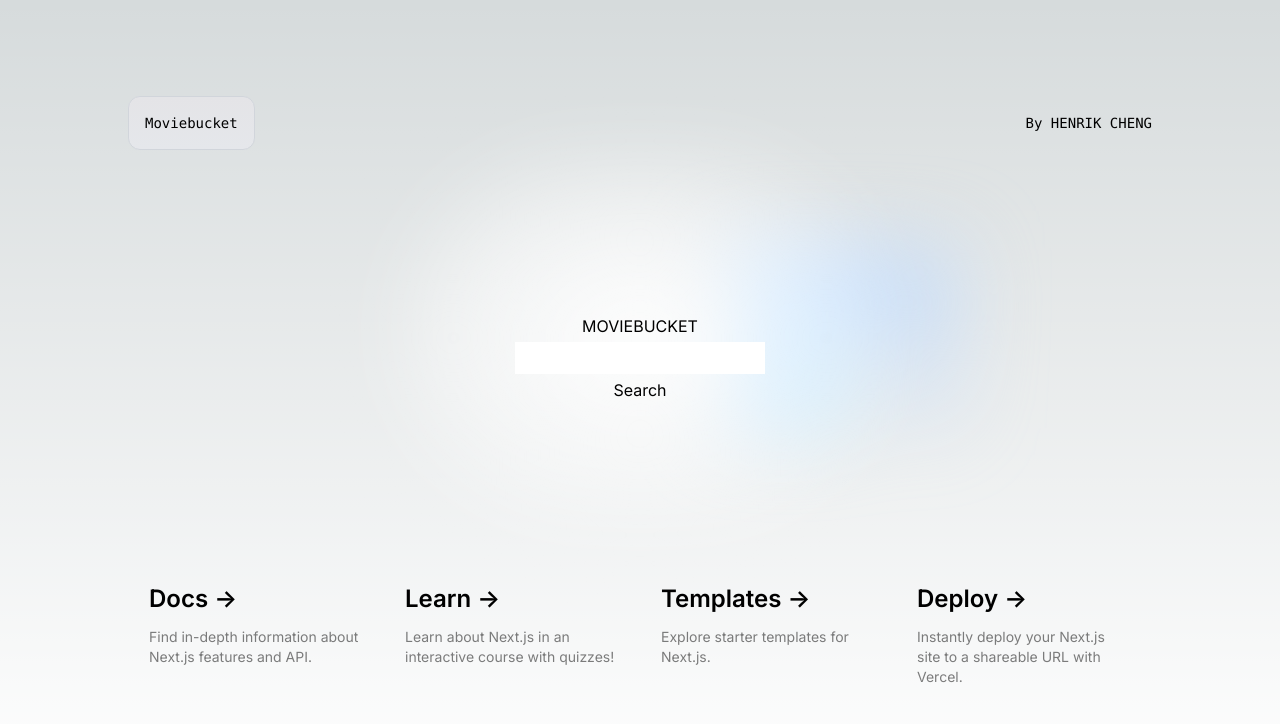
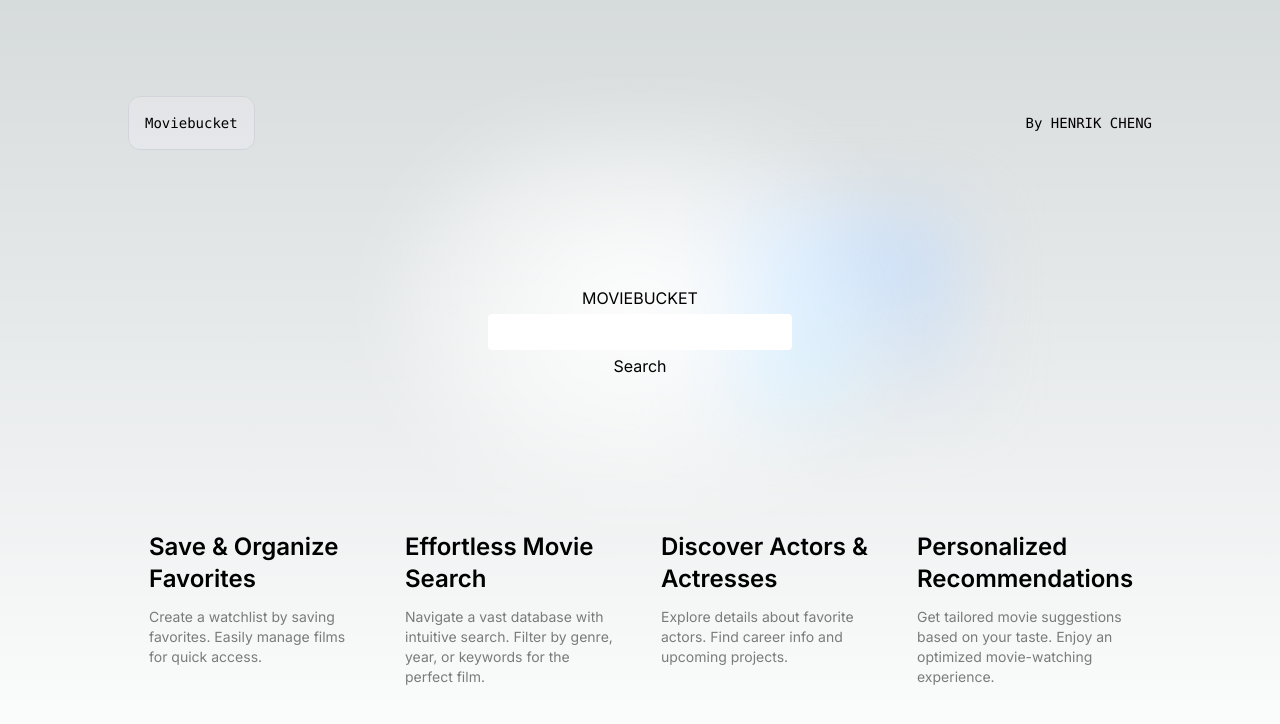
Before and after one commit to HenrikCheng/Moviebucket, a Next.js app: page / in a window 1280 px wide. Shown: the top 724 px of the page. Built offline with nearby package versions, Linux system fonts and the light colour scheme.

Commit message:
fix: move complexity out of page.tsx

```diff
--- /dev/null
+++ b/app/components/featureContent.tsx
@@ -0,0 +1,19 @@
+import { featureInfo } from "../constants";
+
+const FeatureContent = () => {
+	return (
+		<div className="mb-32 grid text-center lg:max-w-5xl lg:w-full lg:mb-0 lg:grid-cols-4 lg:text-left">
+			{featureInfo.map(({ header, text }) => (
+				<div
+					key={header.toString()}
+					className="group rounded-lg border border-transparent px-5 py-4 transition-colors hover:border-gray-300 hover:bg-gray-100 hover:dark:border-neutral-700 hover:dark:bg-neutral-800/30"
+				>
+					<h2 className={`mb-3 text-2xl font-semibold`}>{header}</h2>
+					<p className={`m-0 text-sm opacity-50`}>{text}</p>
+				</div>
+			))}
+		</div>
+	);
+};
+
+export default FeatureContent;
--- a/app/components/searchArea.tsx
+++ b/app/components/searchForm.tsx
@@ -1,7 +1,8 @@
 "use client";
+import { useRouter } from "next/router";
 import { useState } from "react";
 
-const SearchArea = () => {
+const SearchForm = () => {
 	const [searchTerm, setSearchTerm] = useState("");
 
 	const handleSubmit = (e: any) => {
@@ -21,7 +22,7 @@ const SearchArea = () => {
 			<form className="flex flex-col" onSubmit={handleSubmit}>
 				<input
 					type="text"
-					className="text-black px-2 py-1 my-1"
+					className="text-black text-xl px-2 py-1 my-1 rounded"
 					value={searchTerm}
 					onChange={handleChange}
 				/>
@@ -31,4 +32,4 @@ const SearchArea = () => {
 	);
 };
 
-export default SearchArea;
+export default SearchForm;
--- /dev/null
+++ b/app/constants.ts
@@ -0,0 +1,20 @@
+const featureInfo = [
+	{
+		header: "Save & Organize Favorites",
+		text: "Create a watchlist by saving favorites. Easily manage films for quick access.",
+	},
+	{
+		header: "Effortless Movie Search",
+		text: "Navigate a vast database with intuitive search. Filter by genre, year, or keywords for the perfect film.",
+	},
+	{
+		header: "Discover Actors & Actresses",
+		text: "Explore details about favorite actors. Find career info and upcoming projects.",
+	},
+	{
+		header: "Personalized Recommendations",
+		text: "Get tailored movie suggestions based on your taste. Enjoy an optimized movie-watching experience.",
+	},
+];
+
+export { featureInfo };
--- a/app/page.tsx
+++ b/app/page.tsx
@@ -1,5 +1,6 @@
 import Image from "next/image";
-import SearchArea from "./components/searchArea";
+import SearchForm from "./components/searchForm";
+import FeatureContent from "./components/featureContent";
 
 export default function Home() {
 	// const API_KEY = process.env.API_KEY;
@@ -14,77 +15,8 @@ export default function Home() {
 				</div>
 			</div>
 
-			<SearchArea />
-
-			<div className="mb-32 grid text-center lg:max-w-5xl lg:w-full lg:mb-0 lg:grid-cols-4 lg:text-left">
-				<a
-					href="https://nextjs.org/docs?utm_source=create-next-app&utm_medium=appdir-template&utm_campaign=create-next-app"
-					className="group rounded-lg border border-transparent px-5 py-4 transition-colors hover:border-gray-300 hover:bg-gray-100 hover:dark:border-neutral-700 hover:dark:bg-neutral-800/30"
-					target="_blank"
-					rel="noopener noreferrer"
-				>
-					<h2 className={`mb-3 text-2xl font-semibold`}>
-						Docs{" "}
-						<span className="inline-block transition-transform group-hover:translate-x-1 motion-reduce:transform-none">
-							-&gt;
-						</span>
-					</h2>
-					<p className={`m-0 max-w-[30ch] text-sm opacity-50`}>
-						Find in-depth information about Next.js features and API.
-					</p>
-				</a>
-
-				<a
-					href="https://nextjs.org/learn?utm_source=create-next-app&utm_medium=appdir-template-tw&utm_campaign=create-next-app"
-					className="group rounded-lg border border-transparent px-5 py-4 transition-colors hover:border-gray-300 hover:bg-gray-100 hover:dark:border-neutral-700 hover:dark:bg-neutral-800/30"
-					target="_blank"
-					rel="noopener noreferrer"
-				>
-					<h2 className={`mb-3 text-2xl font-semibold`}>
-						Learn{" "}
-						<span className="inline-block transition-transform group-hover:translate-x-1 motion-reduce:transform-none">
-							-&gt;
-						</span>
-					</h2>
-					<p className={`m-0 max-w-[30ch] text-sm opacity-50`}>
-						Learn about Next.js in an interactive course with&nbsp;quizzes!
-					</p>
-				</a>
-
-				<a
-					href="https://vercel.com/templates?framework=next.js&utm_source=create-next-app&utm_medium=appdir-template&utm_campaign=create-next-app"
-					className="group rounded-lg border border-transparent px-5 py-4 transition-colors hover:border-gray-300 hover:bg-gray-100 hover:dark:border-neutral-700 hover:dark:bg-neutral-800/30"
-					target="_blank"
-					rel="noopener noreferrer"
-				>
-					<h2 className={`mb-3 text-2xl font-semibold`}>
-						Templates{" "}
-						<span className="inline-block transition-transform group-hover:translate-x-1 motion-reduce:transform-none">
-							-&gt;
-						</span>
-					</h2>
-					<p className={`m-0 max-w-[30ch] text-sm opacity-50`}>
-						Explore starter templates for Next.js.
-					</p>
-				</a>
-
-				<a
-					href="https://vercel.com/new?utm_source=create-next-app&utm_medium=appdir-template&utm_campaign=create-next-app"
-					className="group rounded-lg border border-transparent px-5 py-4 transition-colors hover:border-gray-300 hover:bg-gray-100 hover:dark:border-neutral-700 hover:dark:bg-neutral-800/30"
-					target="_blank"
-					rel="noopener noreferrer"
-				>
-					<h2 className={`mb-3 text-2xl font-semibold`}>
-						Deploy{" "}
-						<span className="inline-block transition-transform group-hover:translate-x-1 motion-reduce:transform-none">
-							-&gt;
-						</span>
-					</h2>
-					<p className={`m-0 max-w-[30ch] text-sm opacity-50`}>
-						Instantly deploy your Next.js site to a shareable URL with Vercel.
-					</p>
-				</a>
-			</div>
+			<SearchForm />
+			<FeatureContent />
 		</main>
 	);
 }
```
